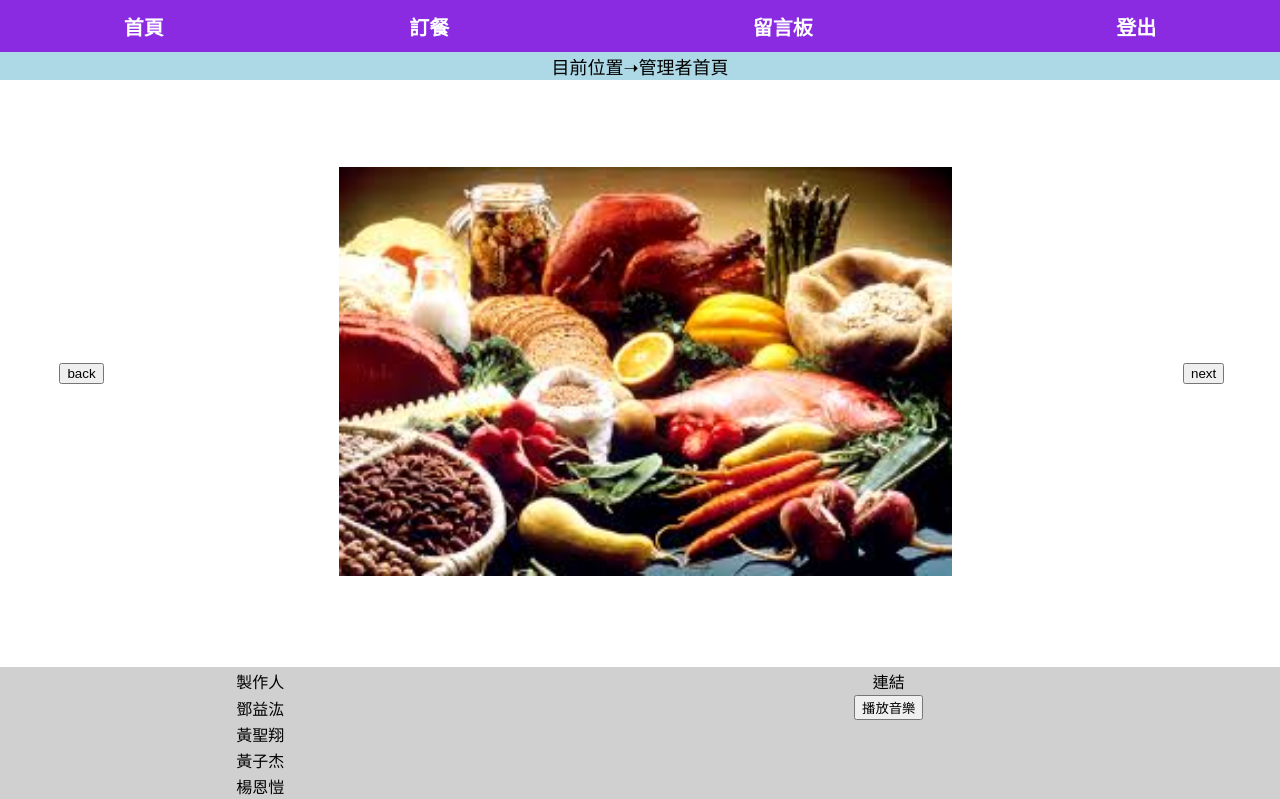
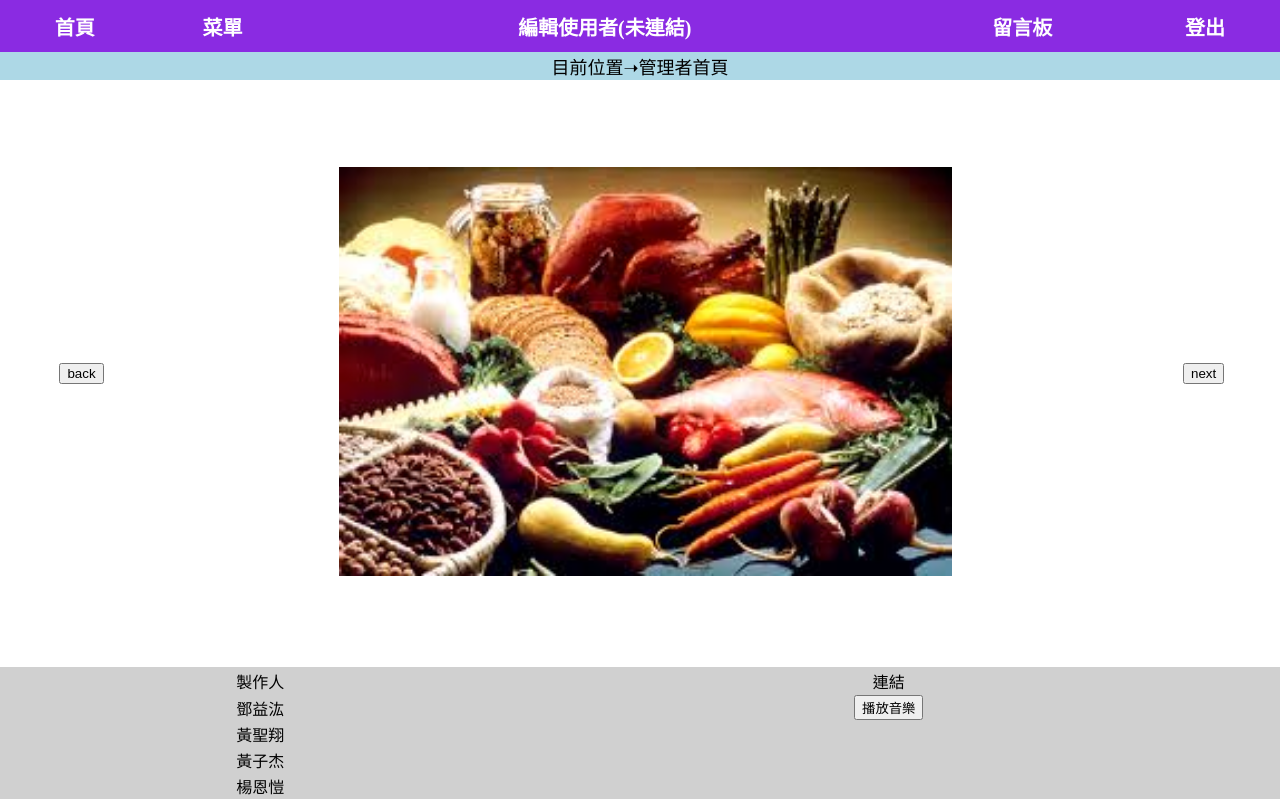
Before and after one commit to nkuuts345211/-, a PHP site: the page made by index user a.php in a window 1280 px wide. Shown: the top 799 px of the page. Run offline with PHP 8.4, Linux system fonts and the light colour scheme.

Commit message:
Add files via upload

```diff
--- a/index login.php
+++ b/index login.php
@@ -63,7 +63,7 @@ table {
         </div>
         <h1 align="center">登入系統</h1>
         <form action="login.php" method="get">
-            <table align="center" border="1">
+            <table align="center" border="1" style="width: 40%;">
                 <tr>
                     <td>帳號</td>
                     <td><input type="text" name="account"></td>
--- a/index user a food.php
+++ b/index user a food.php
@@ -4,7 +4,7 @@
         <meta charset="UTF-8">
         <meta name="viewport" content="width=device-width, initial-scale=1.0">
         <title>菜單</title>
-        <link rel="stylesheet" href="style/style food.css">
+        <link rel="stylesheet" href="style/food.css">
     </head>
     <body>
         <table>
--- a/index user a.php
+++ b/index user a.php
@@ -16,7 +16,10 @@
                                 <a href="index user a.php">首頁</a>
                             </td>
                             <td>
-                                <a href="order user a.php">訂餐</a>
+                                <a href="index user a food.php">菜單</a>
+                            </td>
+                            <td>
+                                <a href="">編輯使用者(未連結)</a>
                             </td>
                             <td>
                             <a href="msg admin.php">留言板</a></td>
```
Also changed, not shown: 0303.sql (+4 -3 lines).
